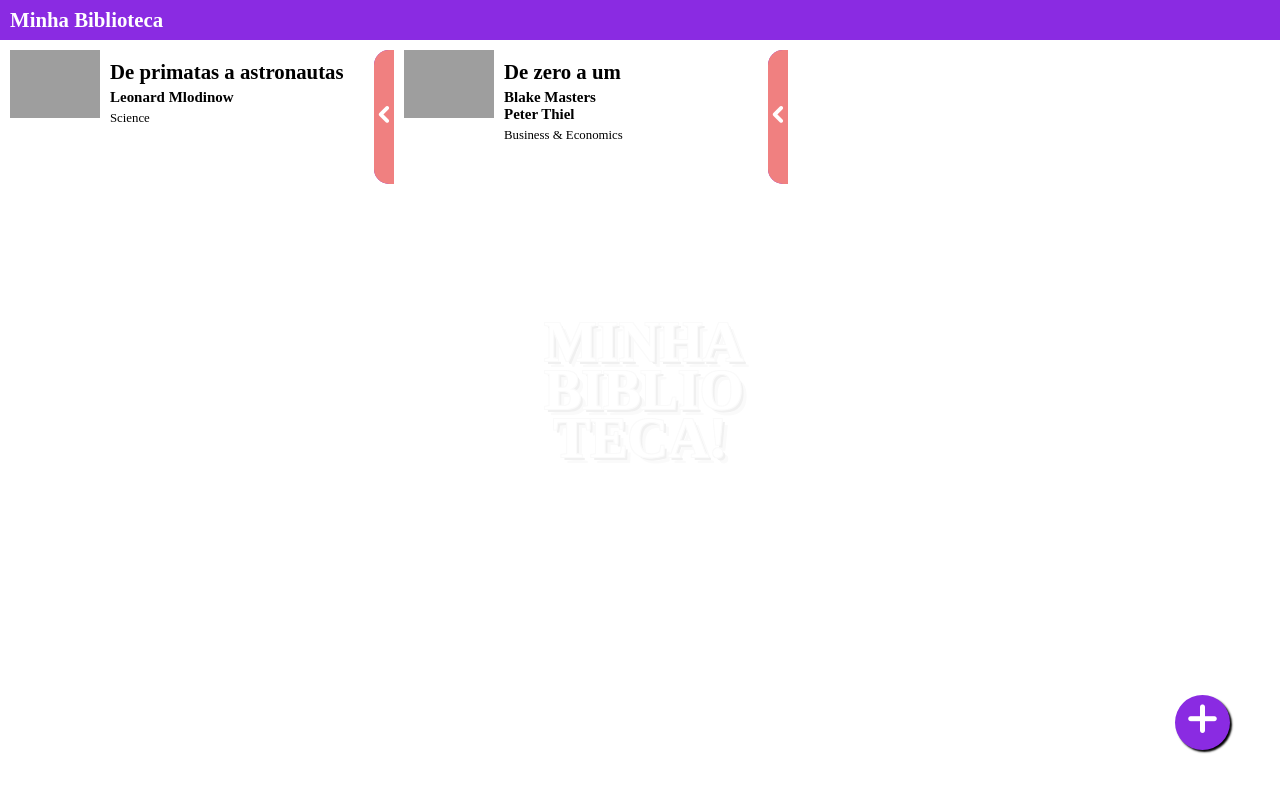
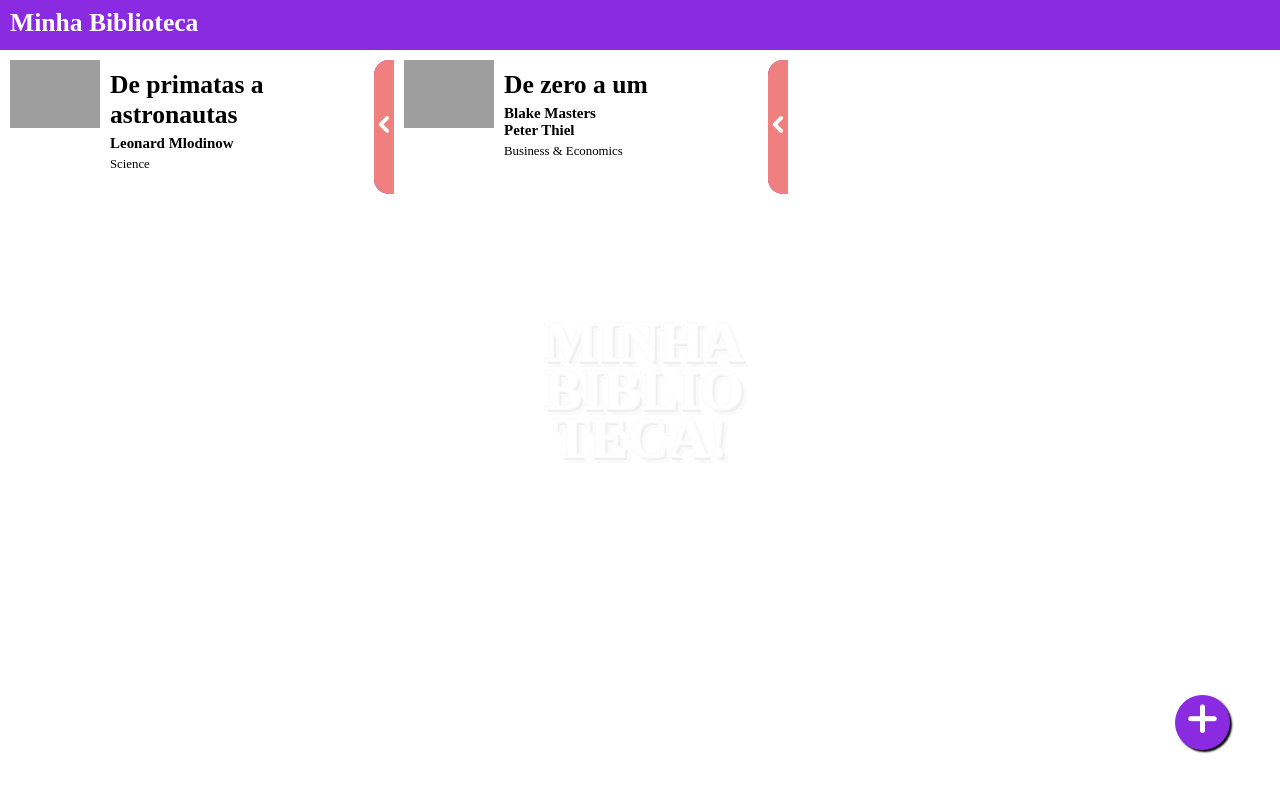
Before and after one commit to lsmantuan/catalogo-livros, a plain HTML site: page index.html in a window 1280 px wide. Drawn offline with Linux system fonts and the light colour scheme; grey boxes are pictures that could not be loaded; a web font is replaced by a local one.

Commit message:
Alterações no CSS

```diff
--- a/css/style.css
+++ b/css/style.css
@@ -30,14 +30,14 @@ ul {
 .topo {
     position: fixed;
     width: 100%;
-    height: 40px;
+    height: 50px;
     padding: 8px 0 0 10px;
     background-color: blueviolet;
     color: white;
 }
 
 .titulo {
-    font-size: 1.3rem;
+    font-size: 1.6rem;
 }
 
 #containerLogo {
@@ -122,7 +122,7 @@ ul {
 }
 
 #containerLivros {
-    padding-top: 40px;
+    padding-top: 50px;
     display: flex;
     flex-wrap: wrap;
 }
@@ -242,7 +242,7 @@ ul {
 
 #exibirPesquisa {
     font-family: "Mantuan";
-    font-size: 2.5rem;
+    font-size: 250%;
     color: white;
     position: fixed;
     width: 55px;
```
